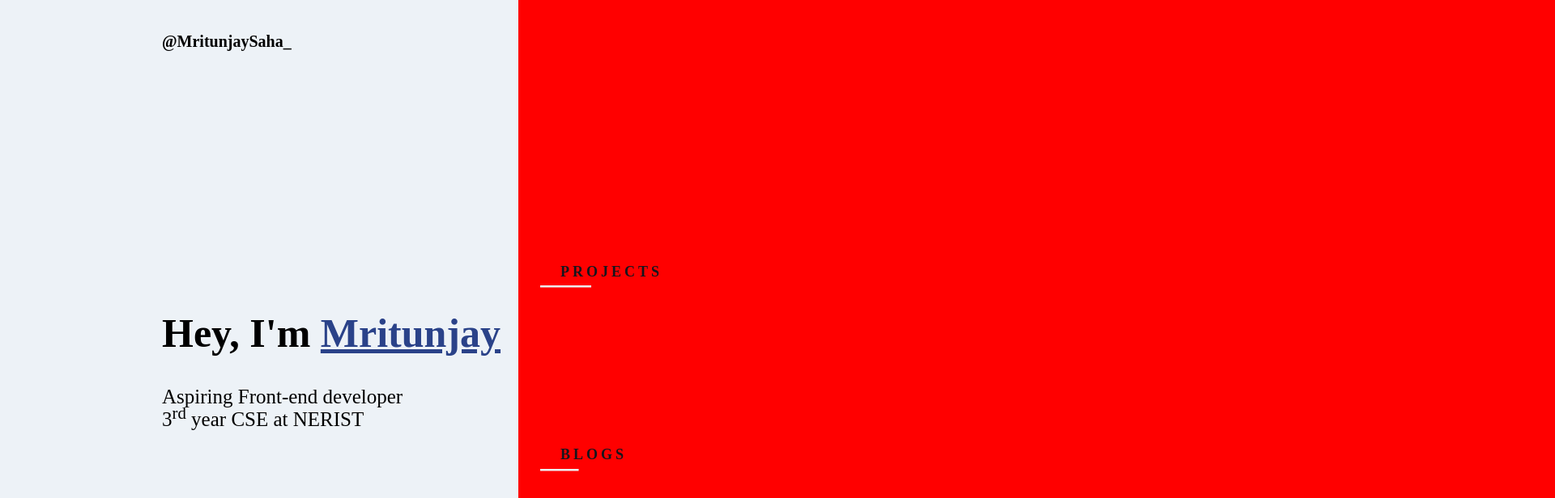
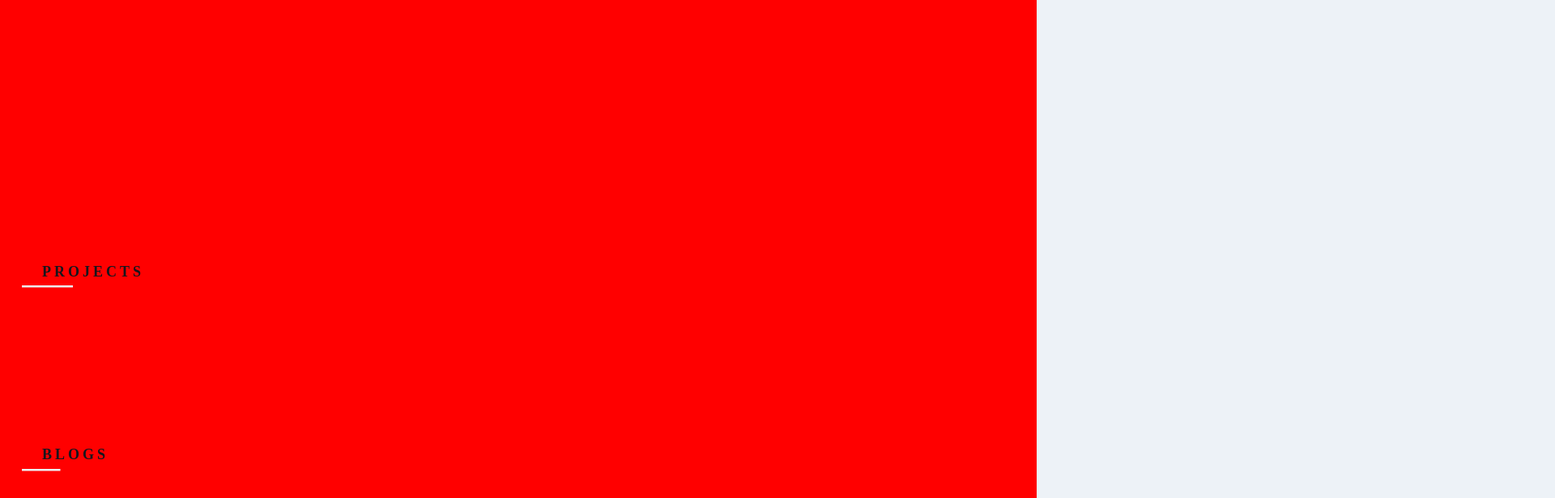
Before and after one commit to mritunjaysaha/portfolio, a Next.js app: page / in a window 1280 px wide. Shown: the top 616 px of the page at 81% size, 1920 px wide, since content can reach past the window. Built offline with nearby package versions, Linux system fonts and the light colour scheme.

Commit message:
trying css transition on navbar

```diff
--- a/src/components/navbar.jsx
+++ b/src/components/navbar.jsx
@@ -86,7 +86,7 @@ export function Navbar() {
                     height: 100vh;
                     width: 100vw;
 
-                    transform: translateX(50%);
+                    /* transform: translateX(50%); */
                     /* opacity: 0; */
 
                     z-index: 100;
```
